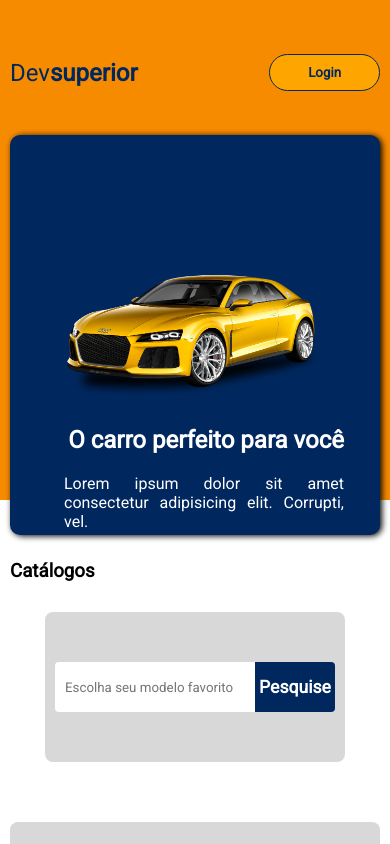
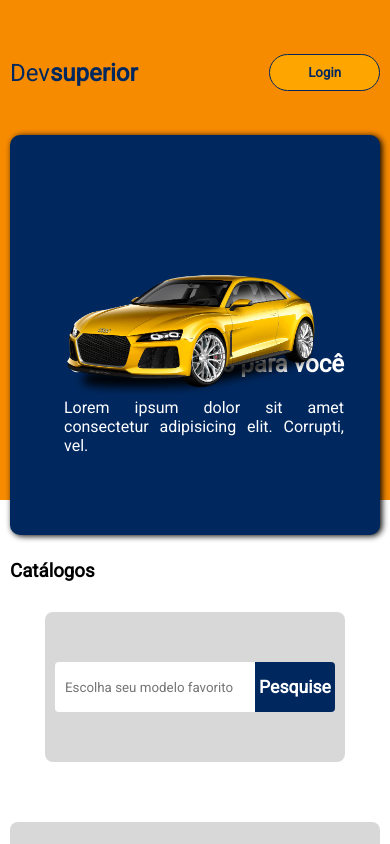
Before and after one commit to luan-silva03/projeto-catalogo-de-carros, a plain HTML site: page index.html in a window 390 px wide. Shown: the top 844 px of the page. Drawn offline with Linux system fonts and the light colour scheme.

Commit message:
catalogoajuste3

```diff
--- a/estilos/style.css
+++ b/estilos/style.css
@@ -361,8 +361,8 @@ footer .last {
     }
     .header-block .text {
         position: absolute;
-        bottom: 1%;
-        left: 15;
+        bottom: 20%;
+        left: 25;
     }
     section .filter-card {
         max-width: 300px;
```
